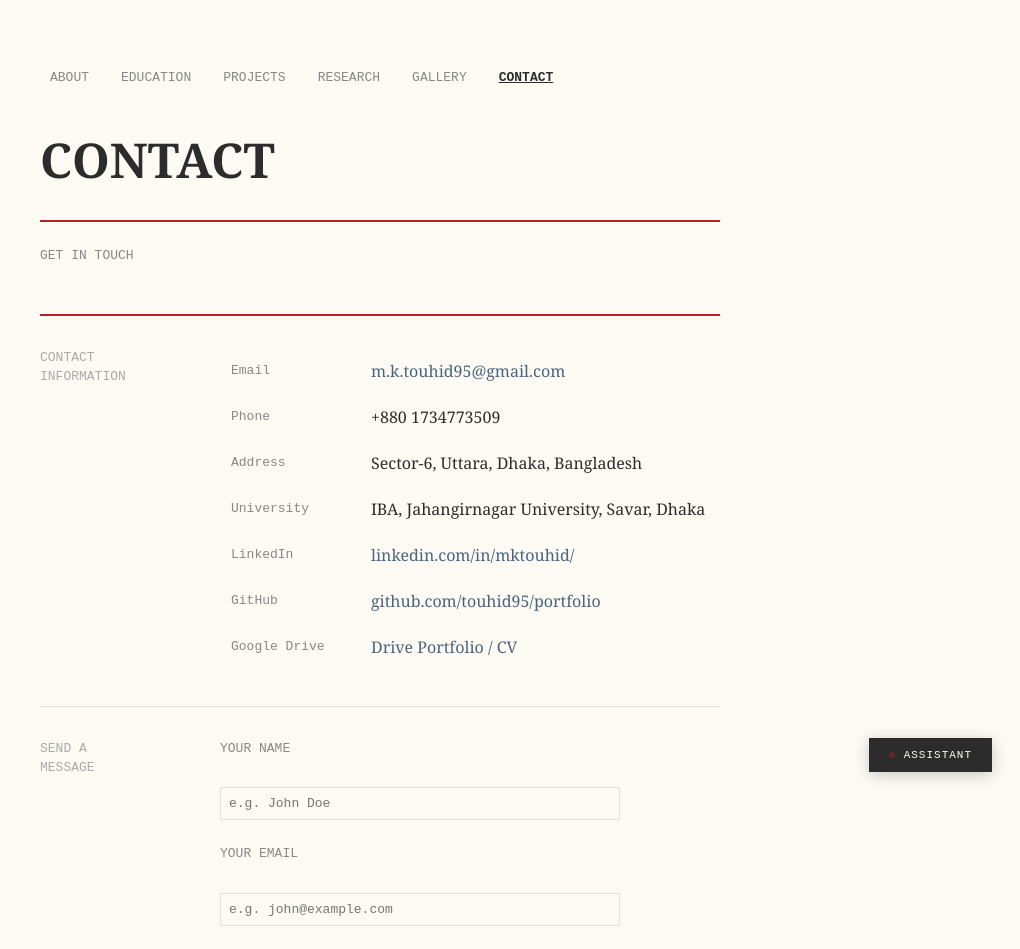
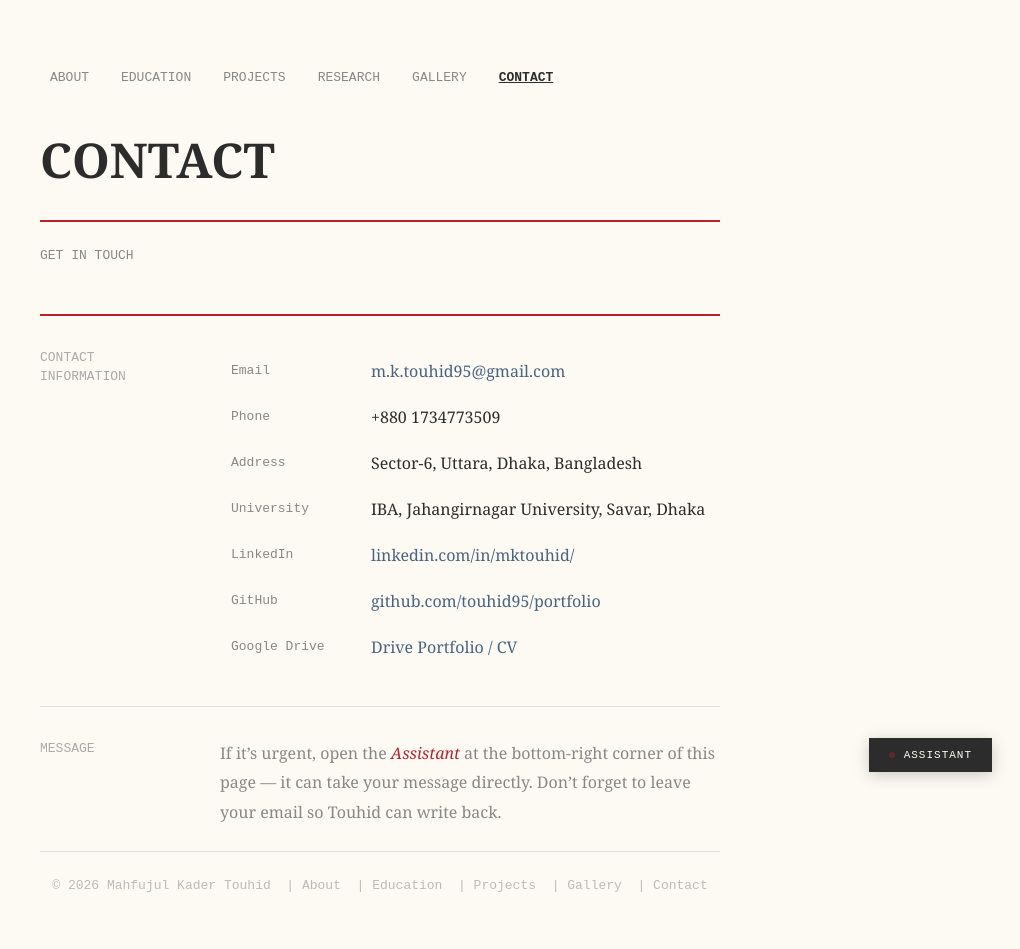
Before and after one commit to touhid95/portfoliosite, a Next.js app: page /contact in a window 1280 px wide. Shown: the top 949 px of the page, without its empty margins (260-1280 px from the left). Built offline with nearby package versions, Linux system fonts and the light colour scheme; no server answers.

Commit message:
feat: red gallery section tags; replace contact form with assistant nudge

```diff
--- a/app/contact/page.tsx
+++ b/app/contact/page.tsx
@@ -1,7 +1,6 @@
 import type { Metadata } from 'next';
 import Nav from '@/components/Nav';
 import Footer from '@/components/Footer';
-import ContactForm from '@/components/ContactForm';
 import { getCmsContent } from '@/lib/cms';
 
 export const metadata: Metadata = {
@@ -65,9 +64,13 @@ export default async function ContactPage() {
       <hr className="hr-light mb-4 mt-4" />
 
       <section className="row mt-4">
-        <div className="col-label font-mono text-sm text-muted-light">SEND A<br />MESSAGE</div>
+        <div className="col-label font-mono text-sm text-muted-light">MESSAGE</div>
         <div className="col-content">
-          <ContactForm />
+          <p className="font-serif text-md" style={{ color: '#888', lineHeight: 1.85, margin: 0 }}>
+            If it&rsquo;s urgent, open the <strong style={{ color: '#BC2026', fontWeight: 'normal', fontStyle: 'italic' }}>Assistant</strong> at
+            the bottom&#8209;right corner of this page — it can take your message directly.
+            Don&rsquo;t forget to leave your email so Touhid can write back.
+          </p>
         </div>
       </section>
       <hr className="hr-light mb-4 mt-4" />
--- a/app/globals.css
+++ b/app/globals.css
@@ -1028,6 +1028,7 @@ input[type="submit"]:hover {
 .gallery-caption-section {
   letter-spacing: 0.1em;
   display: block;
+  color: #BC2026;
 }
 .gallery-caption-title {
   font-family: 'Georgia', serif;
```
